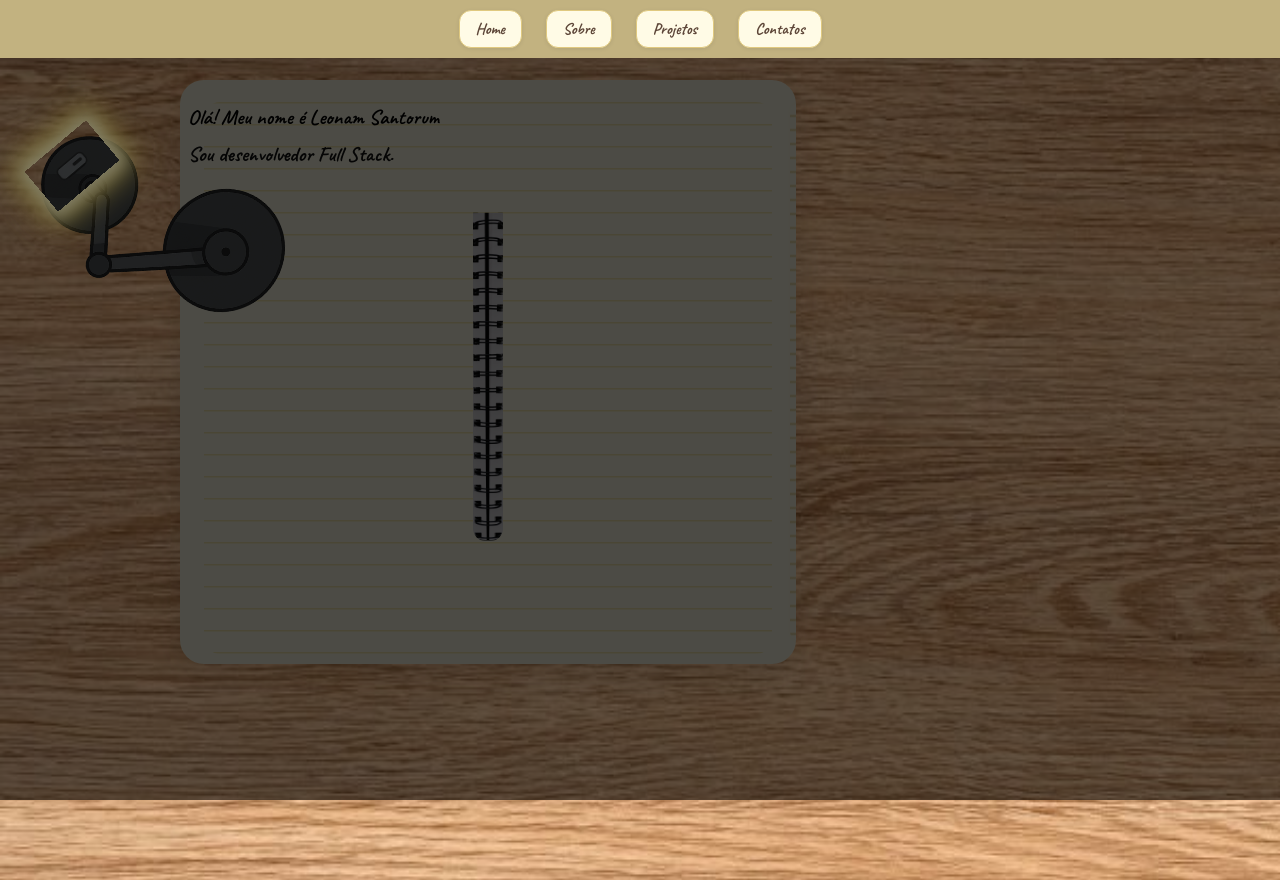
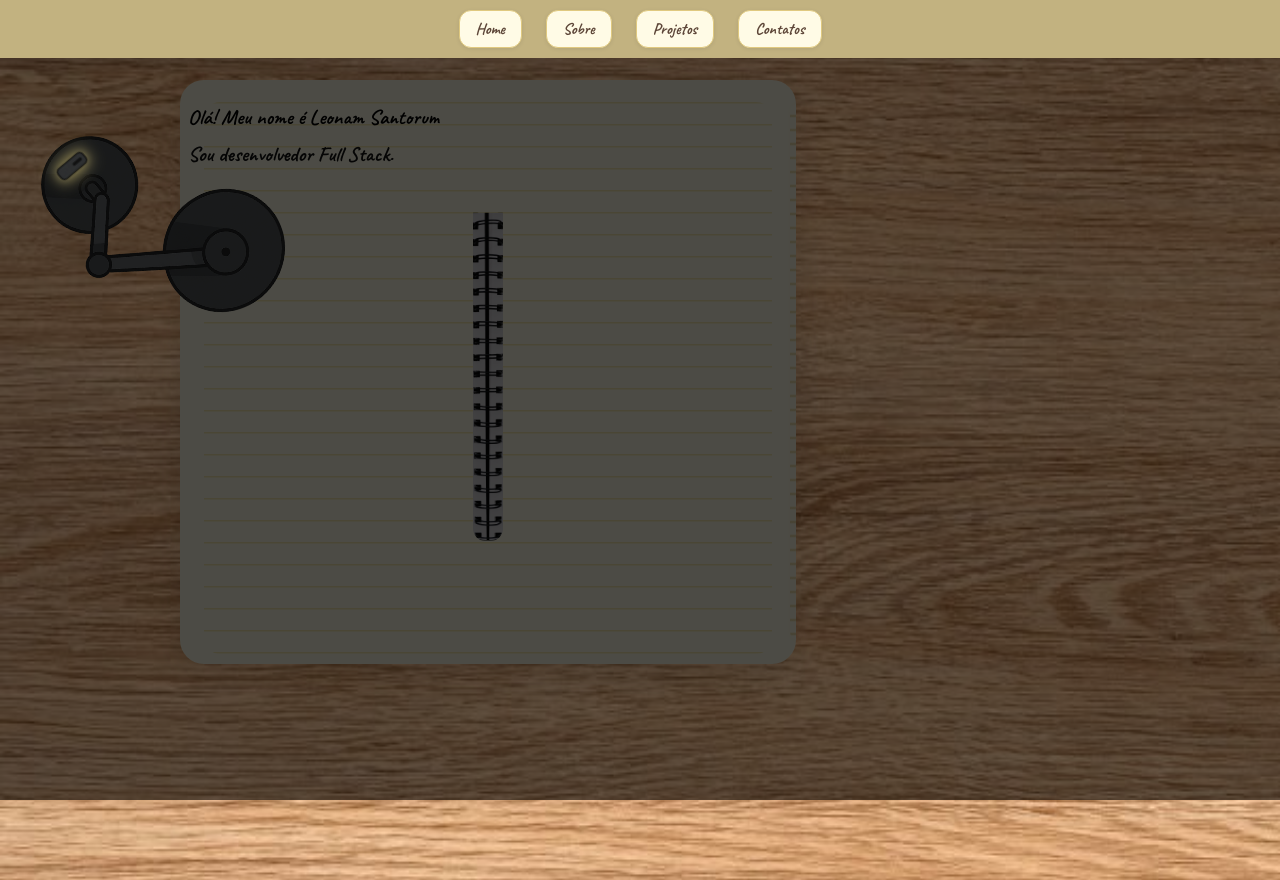
Before and after one commit to Leosansu/Portif-lio, a React (Vite) app: page / in a window 1280 px wide. Built offline with nearby package versions, Linux system fonts and the light colour scheme.

Commit message:
feat: ajusta luminescência do botão do abajur, mantém rotação e escurecimento proporcional dos elementos do cenário

```diff
--- a/src/App.css
+++ b/src/App.css
@@ -361,13 +361,10 @@ input:focus, textarea:focus, select:focus {
   height: 52px;
   object-fit: contain;
   z-index: 10;
-  transform: rotate(-40deg);
   background: transparent;
   border: none;
   padding: 0;
   cursor: pointer;
-  box-shadow: 0 0 16px 6px #fffacd, 0 0 32px 12px #ffe066;
-  transition: box-shadow 0.3s;
 }
 
 .botao-abajur-img img {
@@ -375,6 +372,9 @@ input:focus, textarea:focus, select:focus {
   height: 100%;
   object-fit: contain;
   display: block;
+  /* Luminescência retangular e menor */
+  filter: drop-shadow(0 0 8px #ffe066) drop-shadow(0 0 4px #fffacd);
+  transition: filter 0.3s;
 }
 
 .caderno,
@@ -467,13 +467,10 @@ input:focus, textarea:focus, select:focus {
   height: 52px;
   object-fit: contain;
   z-index: 10;
-  transform: rotate(-40deg);
   background: transparent;
   border: none;
   padding: 0;
   cursor: pointer;
-  box-shadow: 0 0 16px 6px #fffacd, 0 0 32px 12px #ffe066;
-  transition: box-shadow 0.3s;
 }
 
 .botao-abajur-img img {
@@ -481,6 +478,9 @@ input:focus, textarea:focus, select:focus {
   height: 100%;
   object-fit: contain;
   display: block;
+  /* Luminescência retangular e menor */
+  filter: drop-shadow(0 0 8px #ffe066) drop-shadow(0 0 4px #fffacd);
+  transition: filter 0.3s;
 }
 
 .penumbra-overlay {
--- a/src/App.tsx
+++ b/src/App.tsx
@@ -45,13 +45,19 @@ function App() {
           style={{
             background: "transparent",
             border: "none",
-            padding: 0,
-            boxShadow: !luzAcesa
-              ? "0 0 16px 6px #fffacd, 0 0 32px 12px #ffe066"
-              : "none"
+            padding: 0
           }}
         >
-          <img src="/botao_abajur.png" alt="Botão do abajur" />
+          <img
+            src="/botao_abajur.png"
+            alt="Botão do abajur"
+            style={{
+              filter: !luzAcesa
+                ? "drop-shadow(0 0 8px #ffe066) drop-shadow(0 0 4px #fffacd)"
+                : "none",
+              transform: "rotate(-40deg)"
+            }}
+          />
         </button>
       </div>
     </>
```
